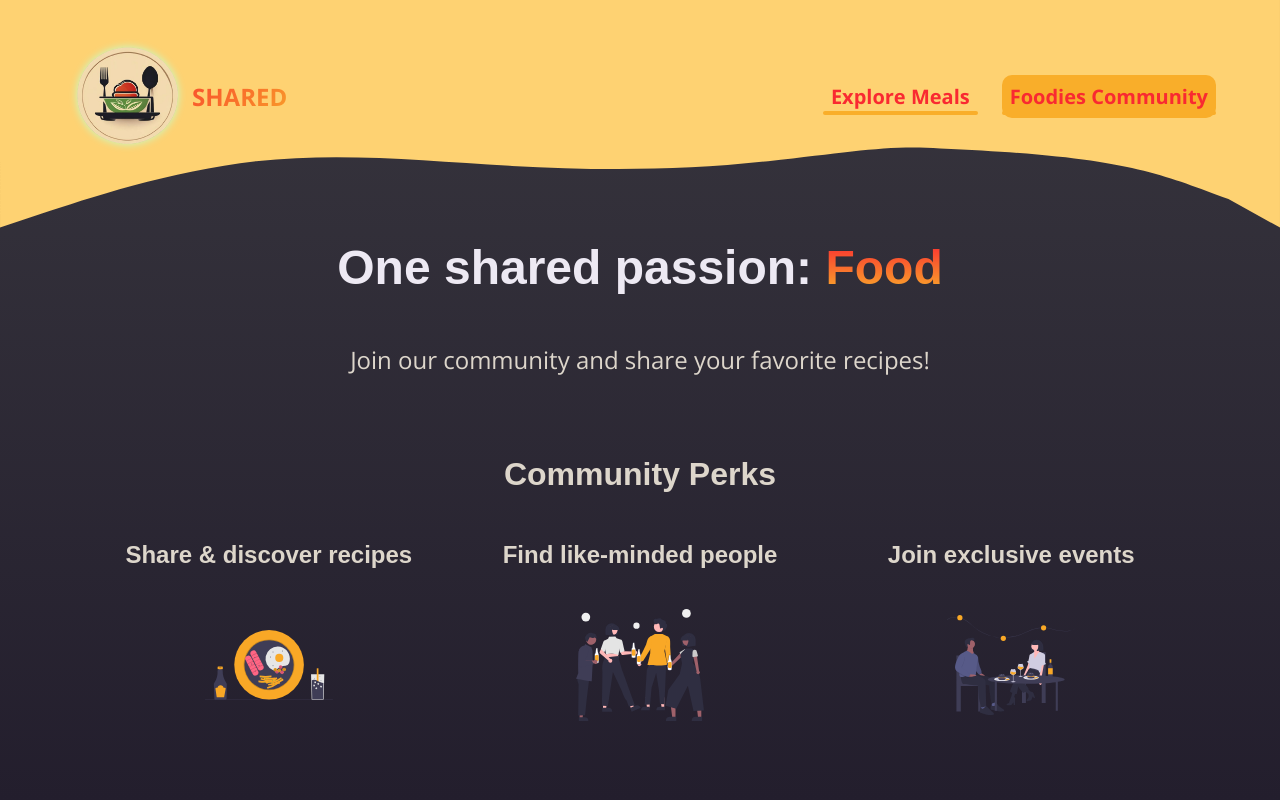
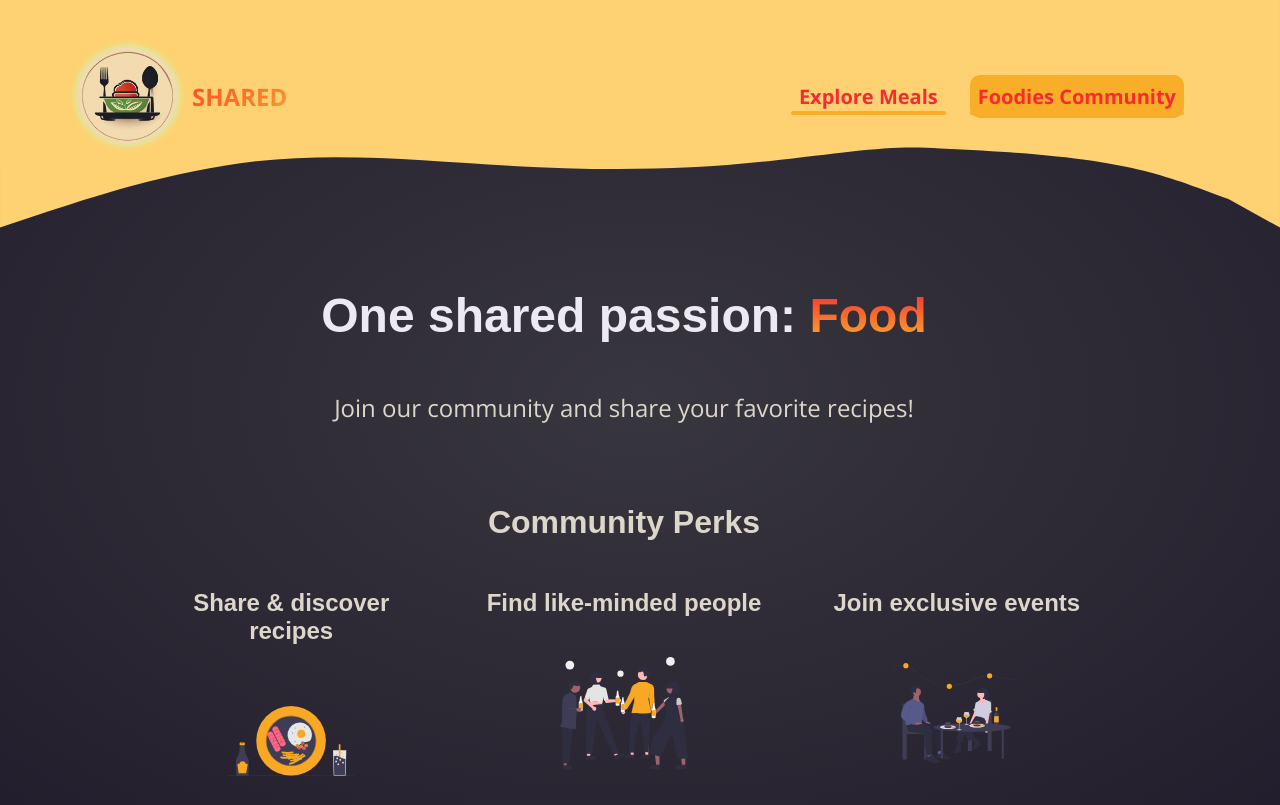
Before and after one commit to dorahs71/next-shared, a Next.js app: page /community in a window 1280 px wide. Built offline with nearby package versions, Linux system fonts and the light colour scheme.

Commit message:
fix: adjust RootLayout

```diff
--- a/app/globals.css
+++ b/app/globals.css
@@ -12,8 +12,13 @@ html {
 body {
     height: 100%;
     margin: 0 3rem;
-    background: linear-gradient(180deg, #38363e, #231e2d);
+    background: radial-gradient(#38363e, #231e2d);
     color: #ddd8e4;
+    width: 90%;
+}
+
+main {
+    margin: 6rem 3rem;
 }
 
 h1 {
--- a/app/layout.tsx
+++ b/app/layout.tsx
@@ -16,7 +16,7 @@ export default function RootLayout({
     <html lang="en">
       <body>
         <MainHeader />
-        {children}
+        <main>{children}</main>
       </body>
     </html>
   );
--- a/app/page.tsx
+++ b/app/page.tsx
@@ -6,7 +6,7 @@ import { homeSlideShowImages } from './page.slideshow';
 export default function Home() {
   return (
     <>
-      <main className={styles.intro}>
+      <div className={styles.intro}>
         <div className={styles.slideshow}>
           <SlideShow images={homeSlideShowImages} />
         </div>
@@ -20,7 +20,7 @@ export default function Home() {
             <Link href="/meals">Explore Meals</Link>
           </div>
         </div>
-      </main>
+      </div>
     </>
   );
 }
```
